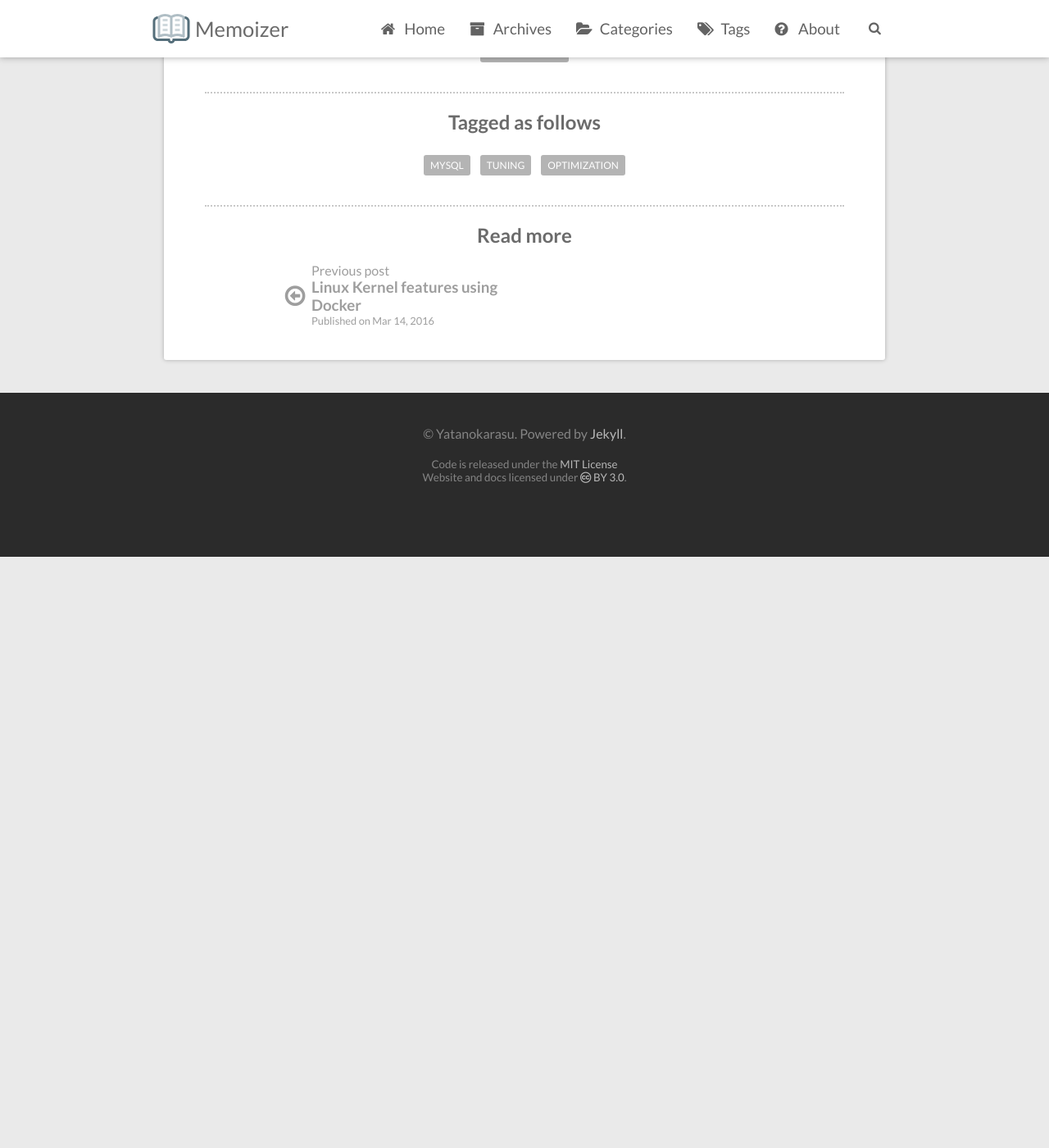
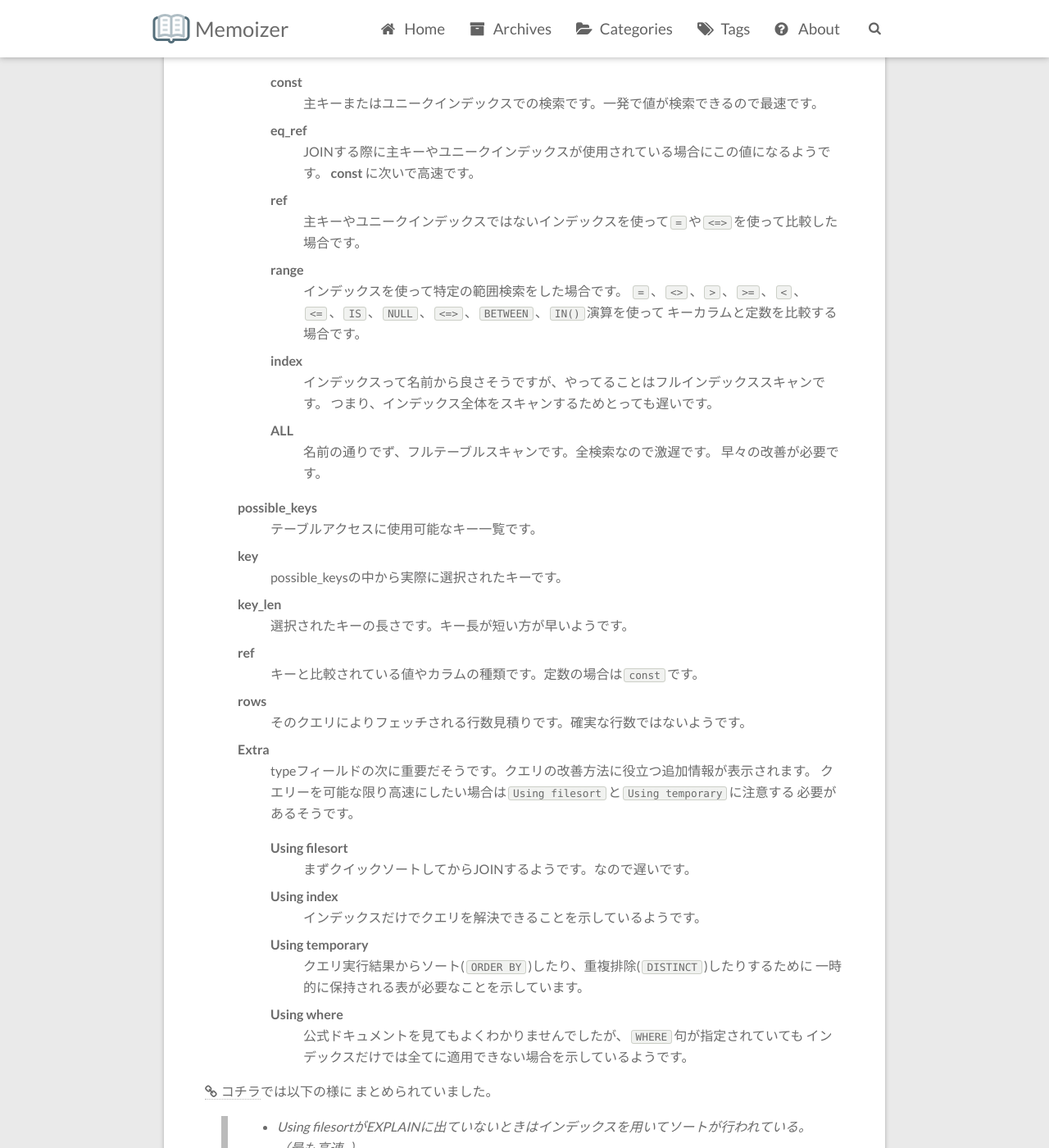
Before and after one commit to yatanokarasu/yatanokarasu.github.io, a Jekyll site: the page built from _posts/2016-03-16-mysql-optimize-query-and-index.md, in a window 1280 px wide and 1400 px high, scrolled down 2150 px. Shown: the whole window at 82% size. Built offline with Jekyll 4.4.1, drawn with Linux system fonts in a browser that asks for light colours; some web fonts are replaced; before the commit the page ends 2829 px from its top, so only the background shows below that; some of the changed text lies outside the part shown.

Commit message:
Update post on 16th Mar, 2016.
Signed-off-by: yatanokarasu <sync.outerphase@gmail.com>

```diff
--- a/_posts/2016-03-16-mysql-optimize-query-and-index.md
+++ b/_posts/2016-03-16-mysql-optimize-query-and-index.md
@@ -64,7 +64,7 @@ id
 :   SELECT文の識別子。クエリ内で連番になります。NULLの場合もあるようです。
 
 select_type
-:   SELECT文の種類。主なものは以下表のとおり。他はちょっとよくわからなかった。。。要勉強。。。<br><br>
+:   SELECT文の種類。主なものは以下表のとおり。他はちょっとよくわからなかった。。。要勉強。。。
 
     | select_type   | means                               |
     |:--------------|:------------------------------------|
@@ -80,7 +80,79 @@ table
 :   参照しているテーブルの名前。具体的なテーブル名でなく、以下の値になることもあるようです。
 
     \<union ___M___, ___N___>
-    :   ___M___ と ___N___ の`id`値の和集合への参照を意味します。
+    :   `id`値が ___M___ と ___N___ の和集合への参照を意味します。
 
     \<derived ___N___>
-    :   ___N___ の`id`値の派生テーブル(FROM句内のサブクエリ)結果への参照を意味します。
+    :   `id`値が ___N___ の派生テーブル(FROM句内のサブクエリ)結果への参照を意味します。
+
+    \<subquery ___N___>
+    :   `id`値が ___N___ のサブクエリ結果への参照を意味します。
+
+type
+:   この値は個人的にとても重要だと思っています。この値を見ると、どのクエリが遅いのかが分かります。
+
+    const
+    :   主キーまたはユニークインデックスでの検索です。一発で値が検索できるので最速です。
+
+    eq_ref
+    :   JOINする際に主キーやユニークインデックスが使用されている場合にこの値になるようです。
+        __const__ に次いで高速です。
+
+    ref
+    :   主キーやユニークインデックスではないインデックスを使って`=`や`<=>`を使って比較した場合です。
+
+    range
+    :   インデックスを使って特定の範囲検索をした場合です。
+        `=`、`<>`、`>`、`>=`、`<`、`<=`、`IS`、`NULL`、`<=>`、`BETWEEN`、`IN()`演算を使って
+        キーカラムと定数を比較する場合です。
+
+    index
+    :   インデックスって名前から良さそうですが、やってることはフルインデックススキャンです。
+        つまり、インデックス全体をスキャンするためとっても遅いです。
+
+    ALL
+    :   名前の通りでず、フルテーブルスキャンです。全検索なので激遅です。
+        早々の改善が必要です。
+
+possible_keys
+:   テーブルアクセスに使用可能なキー一覧です。
+
+key
+:   possible_keysの中から実際に選択されたキーです。
+
+key_len
+:   選択されたキーの長さです。キー長が短い方が早いようです。
+
+ref
+:   キーと比較されている値やカラムの種類です。定数の場合は`const`です。
+
+rows
+:   そのクエリによりフェッチされる行数見積りです。確実な行数ではないようです。
+
+Extra
+:   typeフィールドの次に重要だそうです。クエリの改善方法に役立つ追加情報が表示されます。
+    クエリーを可能な限り高速にしたい場合は`Using filesort`と`Using temporary`に注意する
+    必要があるそうです。
+
+    Using filesort
+    :   まずクイックソートしてからJOINするようです。なので遅いです。
+
+    Using index
+    :   インデックスだけでクエリを解決できることを示しているようです。
+
+    Using temporary
+    :   クエリ実行結果からソート(`ORDER BY`)したり、重複排除(`DISTINCT`)したりするために
+        一時的に保持される表が必要なことを示しています。
+
+    Using where
+    :   公式ドキュメントを見てもよくわかりませんでしたが、`WHERE`句が指定されていても
+        インデックスだけでは全てに適用できない場合を示しているようです。
+
+
+
+[コチラ](http://nippondanji.blogspot.jp/2009/03/using-filesort.html)では以下の様に
+まとめられていました。
+
+> * Using filesortがEXPLAINに出ていないときはインデックスを用いてソートが行われている。（最も高速。）
+> * Using filesortだけがEXPLAINの最初の行に出ている時は、先にソートしてからJOINが実行されている。
+> * Using temporary; Using filesortがEXPLAINの最初の行に出ている時は、先にJOINしてからソートされている。（最も遅い。）
```
